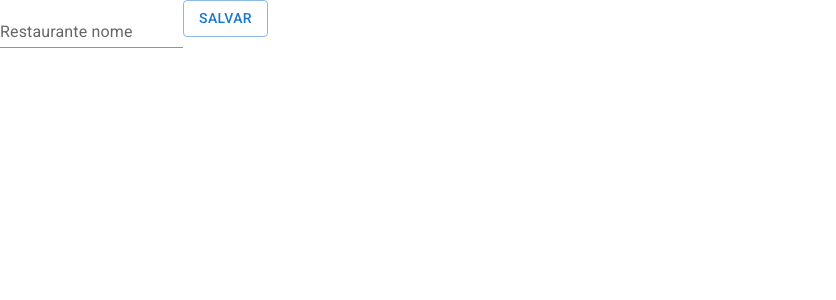
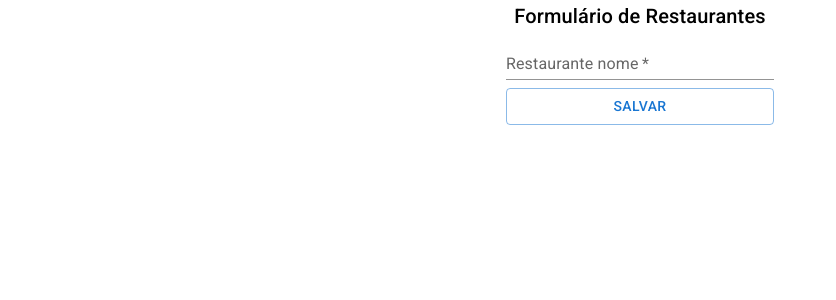
Before and after one commit to LeonardoLobas/alfood-main, a React (Create React App) app in the folder alfood-main/: page /adm/restaurante/1 in a window 1280 px wide. Shown: the top 300 px of the page, without its empty margins (0-836 px from the left). Built offline with nearby package versions, Linux system fonts and the light colour scheme; no server answers.

Commit message:
feat: melhorar a estrutura do formulário de restaurantes com Material-UI

```diff
--- a/alfood-main/src/paginas/Adm/FormularioRestaurante.tsx
+++ b/alfood-main/src/paginas/Adm/FormularioRestaurante.tsx
@@ -1,4 +1,4 @@
-import { Button, TextField } from "@mui/material";
+import { Box, Button, TextField, Typography } from "@mui/material";
 import axios from "axios";
 import React, { useEffect } from "react";
 import { useParams } from "react-router-dom";
@@ -58,18 +58,40 @@ const FormularioRestaurante = () => {
     };
 
     return (
-        <form onSubmit={aoSubmeterForm}>
+        <>
+            <Box
+                sx={{
+                    display: "flex",
+                    flexDirection: "column",
+                    alignItems: "center",
+                }}
+            >
+                <Typography component="h1" variant="h6">
+                    Formulário de Restaurantes
+                </Typography>
+                <Box component="form" onSubmit={aoSubmeterForm}>
                     <TextField
                         value={nomeRestaurante}
-                onChange={(event) => setNomeRestaurante(event.target.value)}
+                        onChange={(event) =>
+                            setNomeRestaurante(event.target.value)
+                        }
                         id="standard-basic"
                         label="Restaurante nome"
                         variant="standard"
+                        fullWidth
+                        required
                     />
-            <Button type="submit" variant="outlined">
+                    <Button
+                        sx={{ marginTop: 1 }}
+                        type="submit"
+                        fullWidth
+                        variant="outlined"
+                    >
                         Salvar
                     </Button>
-        </form>
+                </Box>
+            </Box>
+        </>
     );
 };
 
```
Lines whose indentation alone changed are shown as unchanged.
